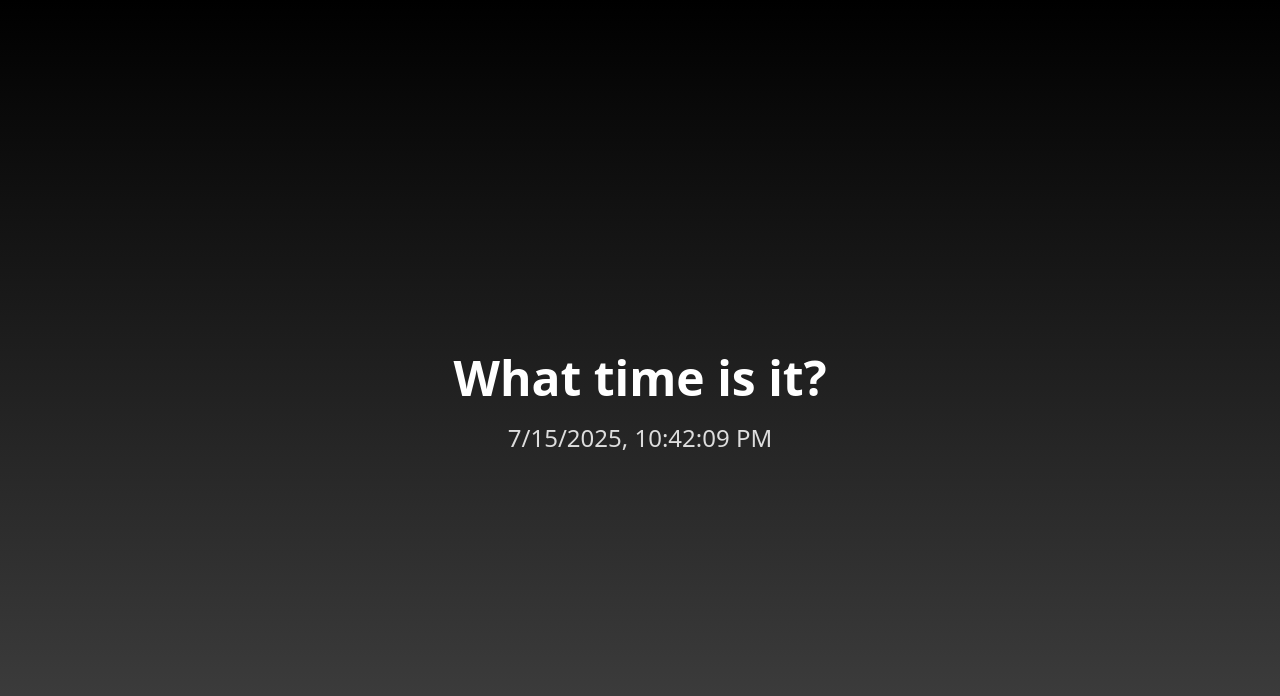
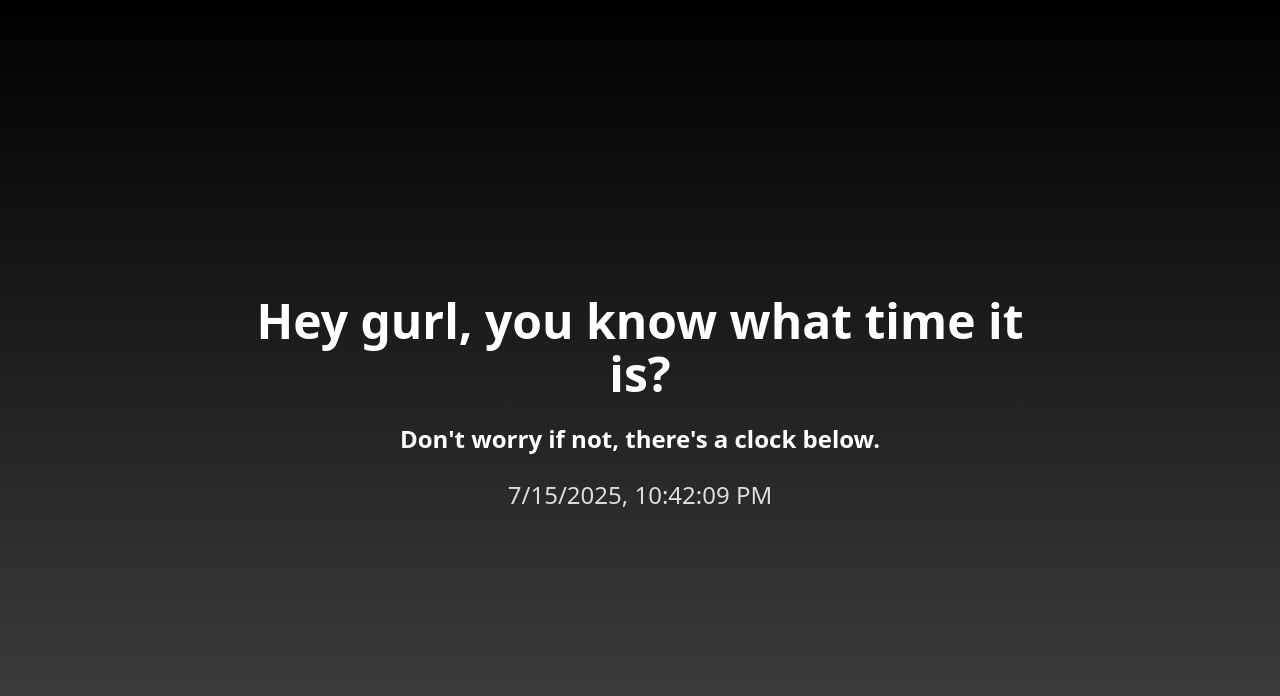
Before and after one commit to cmadison0005/aws_static_public, a React (Vite) app: page / in a window 1280 px wide. Shown: the top 696 px of the page. Built offline with nearby package versions, Linux system fonts and the light colour scheme.

Commit message:
messing with le wife

```diff
--- a/src/App.jsx
+++ b/src/App.jsx
@@ -13,7 +13,8 @@
 
   return (
     <div className="app-container">
-      <h1>What time is it?</h1>
+      <h1>Hey gurl, you know what time it is?</h1>
+      <h2>Don't worry if not, there's a clock below.</h2>
       <p className="ticker">{dateTime}</p>
     </div>
   )
```
